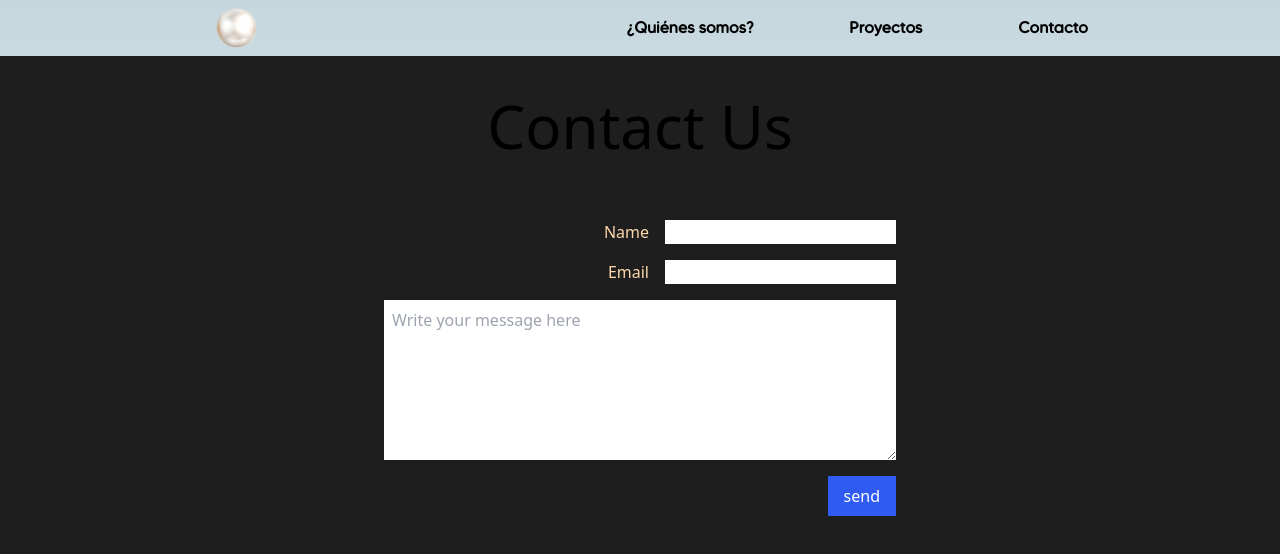
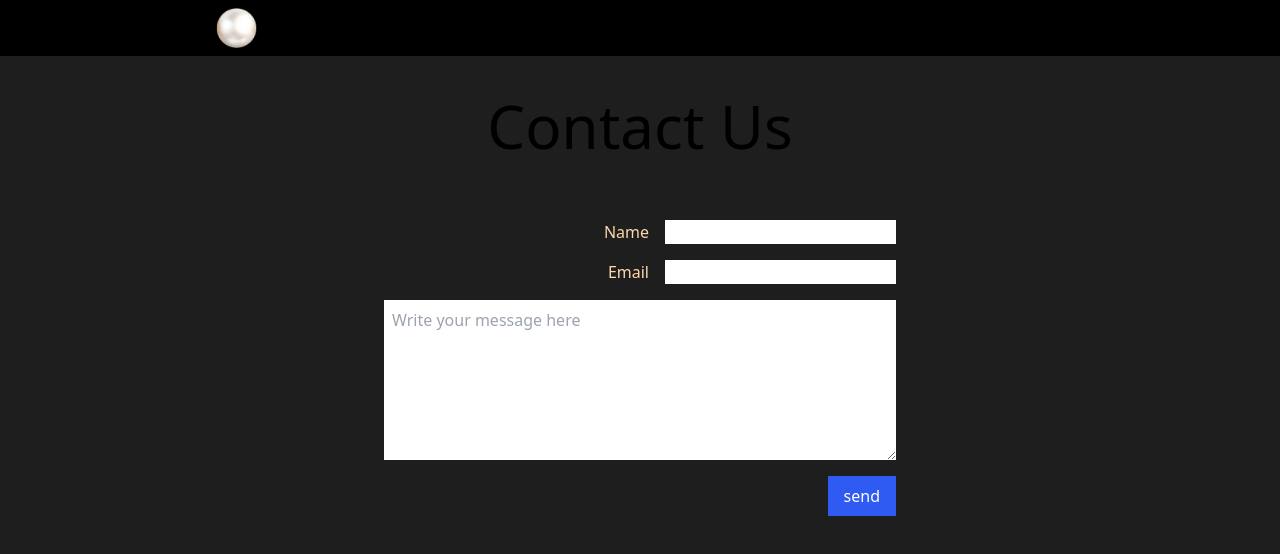
Before and after one commit to perlagurpo/perla-front, a Next.js app: page /contact in a window 1280 px wide. Shown: the top 554 px of the page. Built offline with nearby package versions, Linux system fonts and the light colour scheme.

Commit message:
cambio de color en navbar

```diff
--- a/src/components/layout/navbar.js
+++ b/src/components/layout/navbar.js
@@ -1,14 +1,32 @@
 'use client';
-import { useState } from 'react';
+import { useEffect, useState } from 'react';
 import Link from "next/link";
 
 export default function Navbar() {
-  const initialColor = "#000"
   const [menuOpened, setMenuOpened] = useState(false);
-  const [navColor, setNavColor] = useState();
+  const [opacityLevel, setOpacityLevel] = useState(1);
+  var scrolledAmount = 0;
+
+
+  const handleWheel = (e) => {
+    const newValue = scrolledAmount + e.deltaY;
+    if (newValue >= 0) {
+      scrolledAmount = newValue;
+    }
+    if (newValue < 300) {
+      setOpacityLevel(1);
+    } else {
+      setOpacityLevel(0);
+    }
+  }
+
+  useEffect(() => {
+    window.addEventListener("wheel", (e) => handleWheel(e));
+  }, []);
+
 
   return(
-    <nav className="sticky flex flex-col bg-sky-500/[.08] font-['made-tommy-regular'] items-center z-10">
+    <nav className={`sticky flex flex-col bg-black font-['made-tommy-regular'] items-center z-10 transition duration-500`} style={{ 'backgroundColor' : `rgba(0, 0, 0, ${opacityLevel}`, transition: 'all 1s ease' }}>
       <div className="min-w-full flex flex-wrap items-center justify-between py-2 md:px-[5em] lg:px-[12em]  ">
         <Link href="/" className="flex items-center">
           <img src="/img/perla.png" className="h-10 px-6" alt="Perla Labs" />
@@ -63,3 +81,30 @@ export default function Navbar() {
     </nav>
   );
 }
+
+
+
+
+// const handleWheel = (e) => {
+//   var deltaY = - e.deltaY / 3000;
+//   const newOpacity = opacity + deltaY;
+//   if(newOpacity > 0 && newOpacity < 1) {
+//     opacity += deltaY;
+//     setOpacityLevel(opacity);
+//   }
+// }
+
+
+
+// const { scrollYProgress } = useScroll({
+//   container: containerRef,
+//   onChange: ({ value: { scrollYProgress } }) => {
+//     if (scrollYProgress > 0.7) {
+//       console.log("hola");
+//     }
+//     console.log(scrollYProgress);
+//   },
+//   default: {
+//     immediate: true,
+//   },
+// })
```
